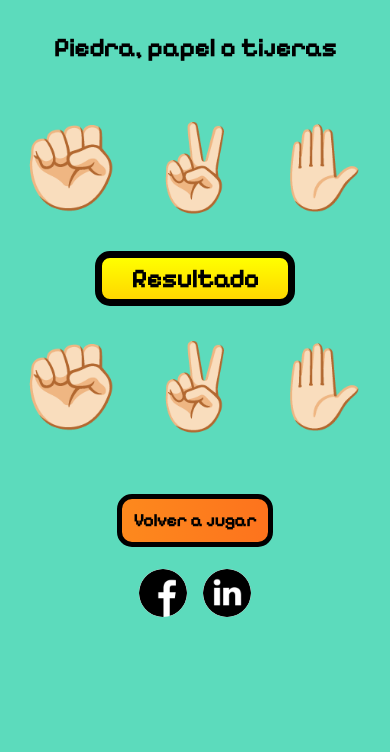
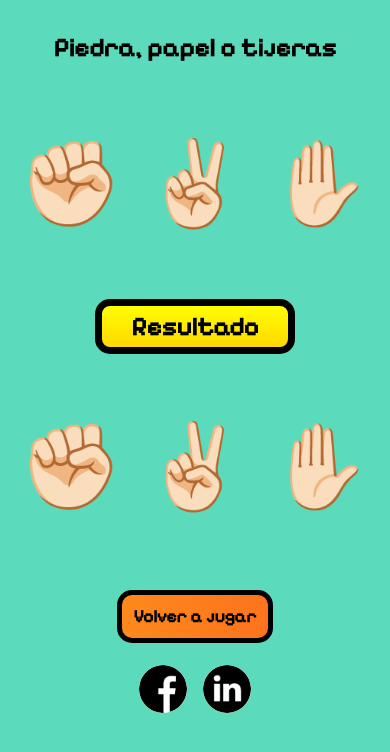
Before and after one commit to NJonathanSoto/piedra-papel-tijeras, a plain HTML site: page index.html in a window 390 px wide. Drawn offline with Linux system fonts and the light colour scheme.

Commit message:
Update style.css

```diff
--- a/style.css
+++ b/style.css
@@ -102,7 +102,7 @@ footer {
         width: 100%;
         display: flex;
         justify-content: space-around;
-        padding: 1rem 0.5rem;
+        padding: 2rem 0.5rem;
     }
     .manito-haciendo-piedra, .manito-haciendo-tijeras, .manito-haciendo-papel {
         font-size: 5.2rem;
```
